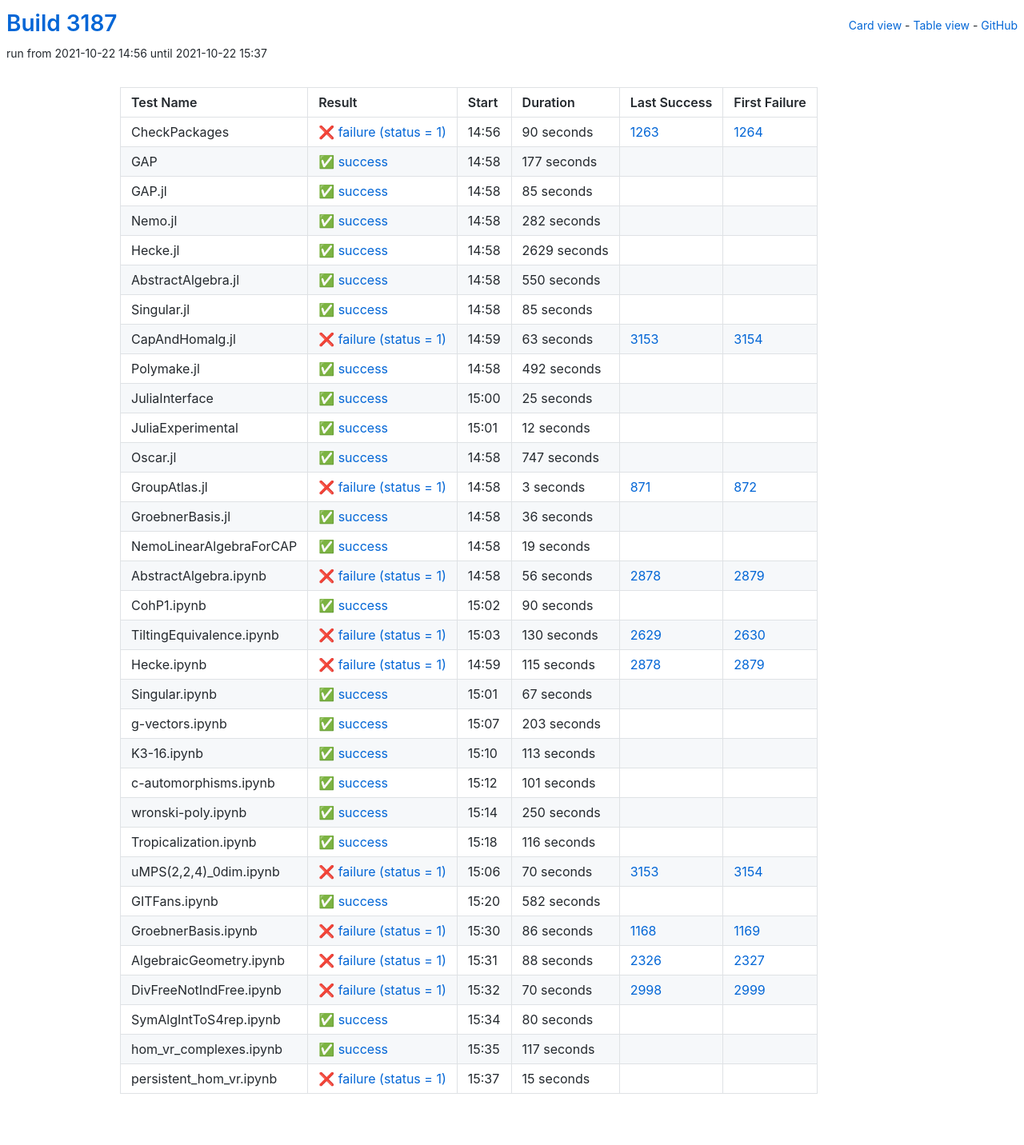
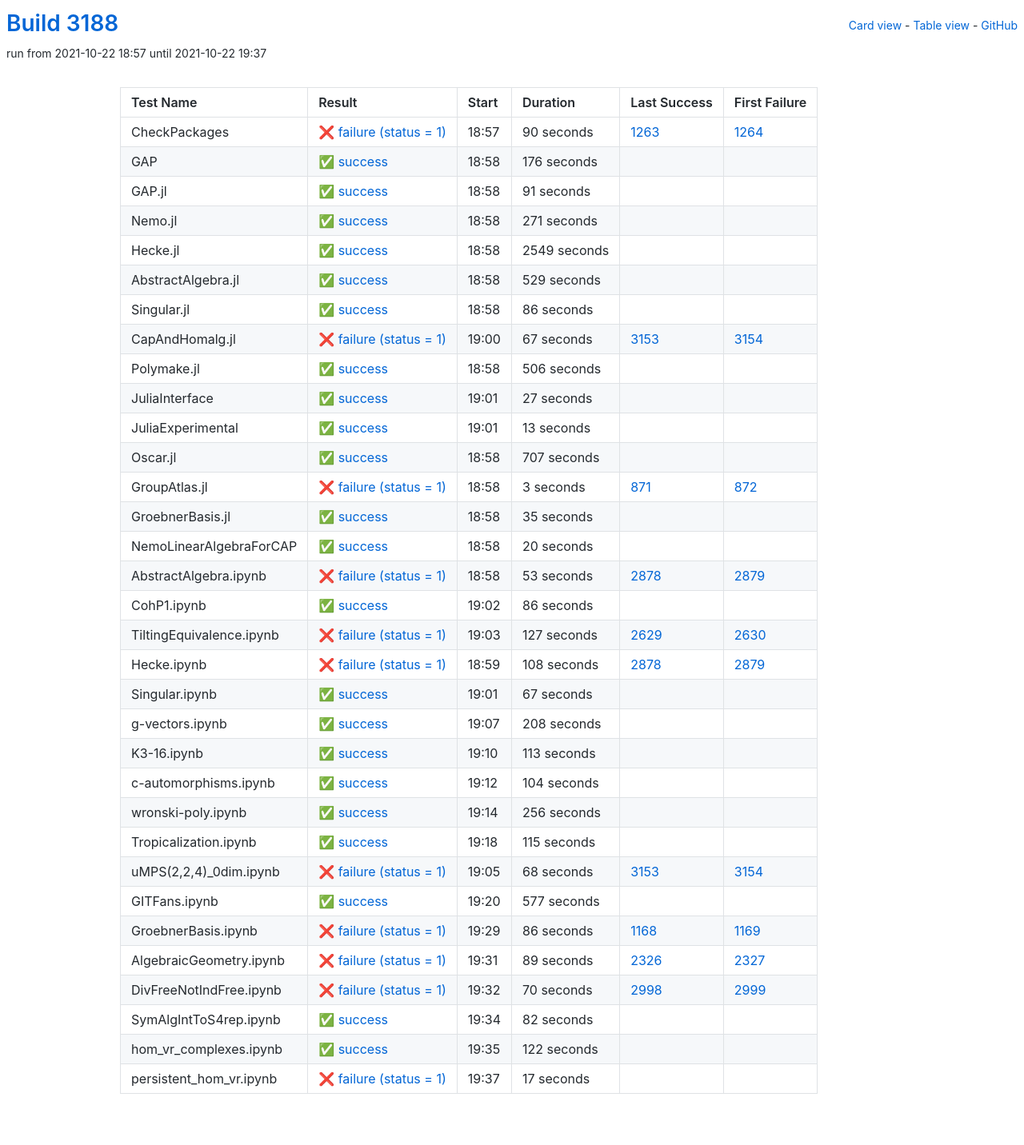
Before and after one commit to oscar-system/oscar-ci-status-stable, a Jekyll site: the page built from table.html, in a window 1280 px wide. Shown: the whole page at 80% size. Built offline with Jekyll 4.4.1, drawn with Linux system fonts in a browser that asks for light colours.

Commit message:
Build #3188

```diff
--- a/_data/ci.yml
+++ b/_data/ci.yml
@@ -1,6 +1,6 @@
 ---
-build: 3187
-build_url: https://oscarci.mathematik.uni-kl.de/job/oscar-stable/3187/
+build: 3188
+build_url: https://oscarci.mathematik.uni-kl.de/job/oscar-stable/3188/
 job: oscar-stable
 organization: oscar-system
 repo: oscar-ci-status-stable
@@ -8,8 +8,8 @@ repourl: https://github.com/oscar-system/oscar-ci-status-stable
 tests:
 - name: CheckPackages
   id: checkpackages
-  log: https://oscarci.mathematik.uni-kl.de/job/oscar-stable/3187/artifact/logs/build-3187/CheckPackages.log
-  start: 2021-10-22 14:56
+  log: https://oscarci.mathematik.uni-kl.de/job/oscar-stable/3188/artifact/logs/build-3188/CheckPackages.log
+  start: 2021-10-22 18:57
   success: false
   exitcode: 1
   status: failure
@@ -20,140 +20,140 @@ tests:
   first_failure_url: https://oscarci.mathematik.uni-kl.de/job/oscar-stable/1264/
 - name: GAP
   id: gap
-  log: https://oscarci.mathematik.uni-kl.de/job/oscar-stable/3187/artifact/logs/build-3187/GAP.log
-  start: 2021-10-22 14:58
+  log: https://oscarci.mathematik.uni-kl.de/job/oscar-stable/3188/artifact/logs/build-3188/GAP.log
+  start: 2021-10-22 18:58
   success: true
   exitcode: 0
   status: success
-  duration: 177
+  duration: 176
   last_success: false
   last_success_url:
   first_failure: false
   first_failure_url:
 - name: GAP.jl
   id: gap-jl
-  log: https://oscarci.mathematik.uni-kl.de/job/oscar-stable/3187/artifact/logs/build-3187/GAP.jl.log
-  start: 2021-10-22 14:58
+  log: https://oscarci.mathematik.uni-kl.de/job/oscar-stable/3188/artifact/logs/build-3188/GAP.jl.log
+  start: 2021-10-22 18:58
   success: true
   exitcode: 0
   status: success
-  duration: 85
+  duration: 91
   last_success: false
   last_success_url:
   first_failure: false
   first_failure_url:
 - name: Nemo.jl
   id: nemo-jl
-  log: https://oscarci.mathematik.uni-kl.de/job/oscar-stable/3187/artifact/logs/build-3187/Nemo.jl.log
-  start: 2021-10-22 14:58
+  log: https://oscarci.mathematik.uni-kl.de/job/oscar-stable/3188/artifact/logs/build-3188/Nemo.jl.log
+  start: 2021-10-22 18:58
   success: true
   exitcode: 0
   status: success
-  duration: 282
+  duration: 271
   last_success: false
   last_success_url:
   first_failure: false
   first_failure_url:
 - name: Hecke.jl
   id: hecke-jl
-  log: https://oscarci.mathematik.uni-kl.de/job/oscar-stable/3187/artifact/logs/build-3187/Hecke.jl.log
-  start: 2021-10-22 14:58
+  log: https://oscarci.mathematik.uni-kl.de/job/oscar-stable/3188/artifact/logs/build-3188/Hecke.jl.log
+  start: 2021-10-22 18:58
   success: true
   exitcode: 0
   status: success
-  duration: 2629
+  duration: 2549
   last_success: false
   last_success_url:
   first_failure: false
   first_failure_url:
 - name: AbstractAlgebra.jl
   id: abstractalgebra-jl
-  log: https://oscarci.mathematik.uni-kl.de/job/oscar-stable/3187/artifact/logs/build-3187/AbstractAlgebra.jl.log
-  start: 2021-10-22 14:58
+  log: https://oscarci.mathematik.uni-kl.de/job/oscar-stable/3188/artifact/logs/build-3188/AbstractAlgebra.jl.log
+  start: 2021-10-22 18:58
   success: true
   exitcode: 0
   status: success
-  duration: 550
+  duration: 529
   last_success: false
   last_success_url:
   first_failure: false
   first_failure_url:
 - name: Singular.jl
   id: singular-jl
-  log: https://oscarci.mathematik.uni-kl.de/job/oscar-stable/3187/artifact/logs/build-3187/Singular.jl.log
-  start: 2021-10-22 14:58
+  log: https://oscarci.mathematik.uni-kl.de/job/oscar-stable/3188/artifact/logs/build-3188/Singular.jl.log
+  start: 2021-10-22 18:58
   success: true
   exitcode: 0
   status: success
-  duration: 85
+  duration: 86
   last_success: false
   last_success_url:
   first_failure: false
   first_failure_url:
 - name: CapAndHomalg.jl
   id: capandhomalg-jl
-  log: https://oscarci.mathematik.uni-kl.de/job/oscar-stable/3187/artifact/logs/build-3187/CapAndHomalg.jl.log
-  start: 2021-10-22 14:59
+  log: https://oscarci.mathematik.uni-kl.de/job/oscar-stable/3188/artifact/logs/build-3188/CapAndHomalg.jl.log
+  start: 2021-10-22 19:00
   success: false
   exitcode: 1
   status: failure
-  duration: 63
+  duration: 67
   last_success: 3153
   last_success_url: https://oscarci.mathematik.uni-kl.de/job/oscar-stable/3153/
   first_failure: 3154
   first_failure_url: https://oscarci.mathematik.uni-kl.de/job/oscar-stable/3154/
 - name: Polymake.jl
   id: polymake-jl
-  log: https://oscarci.mathematik.uni-kl.de/job/oscar-stable/3187/artifact/logs/build-3187/Polymake.jl.log
-  start: 2021-10-22 14:58
+  log: https://oscarci.mathematik.uni-kl.de/job/oscar-stable/3188/artifact/logs/build-3188/Polymake.jl.log
+  start: 2021-10-22 18:58
   success: true
   exitcode: 0
   status: success
-  duration: 492
+  duration: 506
   last_success: false
   last_success_url:
   first_failure: false
   first_failure_url:
 - name: JuliaInterface
   id: juliainterface
-  log: https://oscarci.mathematik.uni-kl.de/job/oscar-stable/3187/artifact/logs/build-3187/JuliaInterface.log
-  start: 2021-10-22 15:00
+  log: https://oscarci.mathematik.uni-kl.de/job/oscar-stable/3188/artifact/logs/build-3188/JuliaInterface.log
+  start: 2021-10-22 19:01
   success: true
   exitcode: 0
   status: success
-  duration: 25
+  duration: 27
   last_success: false
   last_success_url:
   first_failure: false
   first_failure_url:
 - name: JuliaExperimental
   id: juliaexperimental
-  log: https://oscarci.mathematik.uni-kl.de/job/oscar-stable/3187/artifact/logs/build-3187/JuliaExperimental.log
-  start: 2021-10-22 15:01
+  log: https://oscarci.mathematik.uni-kl.de/job/oscar-stable/3188/artifact/logs/build-3188/JuliaExperimental.log
+  start: 2021-10-22 19:01
   success: true
   exitcode: 0
   status: success
-  duration: 12
+  duration: 13
   last_success: false
   last_success_url:
   first_failure: false
   first_failure_url:
 - name: Oscar.jl
   id: oscar-jl
-  log: https://oscarci.mathematik.uni-kl.de/job/oscar-stable/3187/artifact/logs/build-3187/Oscar.jl.log
-  start: 2021-10-22 14:58
+  log: https://oscarci.mathematik.uni-kl.de/job/oscar-stable/3188/artifact/logs/build-3188/Oscar.jl.log
+  start: 2021-10-22 18:58
   success: true
   exitcode: 0
   status: success
-  duration: 747
+  duration: 707
   last_success: false
   last_success_url:
   first_failure: false
   first_failure_url:
 - name: GroupAtlas.jl
   id: groupatlas-jl
-  log: https://oscarci.mathematik.uni-kl.de/job/oscar-stable/3187/artifact/logs/build-3187/GroupAtlas.jl.log
-  start: 2021-10-22 14:58
+  log: https://oscarci.mathematik.uni-kl.de/job/oscar-stable/3188/artifact/logs/build-3188/GroupAtlas.jl.log
+  start: 2021-10-22 18:58
   success: false
   exitcode: 1
   status: failure
@@ -164,80 +164,80 @@ tests:
   first_failure_url: https://oscarci.mathematik.uni-kl.de/job/oscar-stable/872/
 - name: GroebnerBasis.jl
   id: groebnerbasis-jl
-  log: https://oscarci.mathematik.uni-kl.de/job/oscar-stable/3187/artifact/logs/build-3187/GroebnerBasis.jl.log
-  start: 2021-10-22 14:58
+  log: https://oscarci.mathematik.uni-kl.de/job/oscar-stable/3188/artifact/logs/build-3188/GroebnerBasis.jl.log
+  start: 2021-10-22 18:58
   success: true
   exitcode: 0
   status: success
-  duration: 36
+  duration: 35
   last_success: false
   last_success_url:
   first_failure: false
   first_failure_url:
 - name: NemoLinearAlgebraForCAP
   id: nemolinearalgebraforcap
-  log: https://oscarci.mathematik.uni-kl.de/job/oscar-stable/3187/artifact/logs/build-3187/NemoLinearAlgebraForCAP.log
-  start: 2021-10-22 14:58
+  log: https://oscarci.mathematik.uni-kl.de/job/oscar-stable/3188/artifact/logs/build-3188/NemoLinearAlgebraForCAP.log
+  start: 2021-10-22 18:58
   success: true
   exitcode: 0
   status: success
-  duration: 19
+  duration: 20
   last_success: false
   last_success_url:
   first_failure: false
   first_failure_url:
 - name: AbstractAlgebra.ipynb
   id: abstractalgebra-ipynb
-  log: https://oscarci.mathematik.uni-kl.de/job/oscar-stable/3187/artifact/logs/build-3187/AbstractAlgebra.ipynb.log
-  start: 2021-10-22 14:58
+  log: https://oscarci.mathematik.uni-kl.de/job/oscar-stable/3188/artifact/logs/build-3188/AbstractAlgebra.ipynb.log
+  start: 2021-10-22 18:58
   success: false
   exitcode: 1
   status: failure
-  duration: 56
+  duration: 53
   last_success: 2878
   last_success_url: https://oscarci.mathematik.uni-kl.de/job/oscar-stable/2878/
   first_failure: 2879
   first_failure_url: https://oscarci.mathematik.uni-kl.de/job/oscar-stable/2879/
 - name: CohP1.ipynb
   id: cohp1-ipynb
-  log: https://oscarci.mathematik.uni-kl.de/job/oscar-stable/3187/artifact/logs/build-3187/CohP1.ipynb.log
-  start: 2021-10-22 15:02
+  log: https://oscarci.mathematik.uni-kl.de/job/oscar-stable/3188/artifact/logs/build-3188/CohP1.ipynb.log
+  start: 2021-10-22 19:02
   success: true
   exitcode: 0
   status: success
-  duration: 90
+  duration: 86
   last_success: false
   last_success_url:
   first_failure: false
   first_failure_url:
 - name: TiltingEquivalence.ipynb
   id: tiltingequivalence-ipynb
-  log: https://oscarci.mathematik.uni-kl.de/job/oscar-stable/3187/artifact/logs/build-3187/TiltingEquivalence.ipynb.log
-  start: 2021-10-22 15:03
+  log: https://oscarci.mathematik.uni-kl.de/job/oscar-stable/3188/artifact/logs/build-3188/TiltingEquivalence.ipynb.log
+  start: 2021-10-22 19:03
   success: false
   exitcode: 1
   status: failure
-  duration: 130
+  duration: 127
   last_success: 2629
   last_success_url: https://oscarci.mathematik.uni-kl.de/job/oscar-stable/2629/
   first_failure: 2630
   first_failure_url: https://oscarci.mathematik.uni-kl.de/job/oscar-stable/2630/
 - name: Hecke.ipynb
   id: hecke-ipynb
-  log: https://oscarci.mathematik.uni-kl.de/job/oscar-stable/3187/artifact/logs/build-3187/Hecke.ipynb.log
-  start: 2021-10-22 14:59
+  log: https://oscarci.mathematik.uni-kl.de/job/oscar-stable/3188/artifact/logs/build-3188/Hecke.ipynb.log
+  start: 2021-10-22 18:59
   success: false
   exitcode: 1
   status: failure
-  duration: 115
+  duration: 108
   last_success: 2878
   last_success_url: https://oscarci.mathematik.uni-kl.de/job/oscar-stable/2878/
   first_failure: 2879
   first_failure_url: https://oscarci.mathematik.uni-kl.de/job/oscar-stable/2879/
 - name: Singular.ipynb
   id: singular-ipynb
-  log: https://oscarci.mathematik.uni-kl.de/job/oscar-stable/3187/artifact/logs/build-3187/Singular.ipynb.log
-  start: 2021-10-22 15:01
+  log: https://oscarci.mathematik.uni-kl.de/job/oscar-stable/3188/artifact/logs/build-3188/Singular.ipynb.log
+  start: 2021-10-22 19:01
   success: true
   exitcode: 0
   status: success
@@ -248,20 +248,20 @@ tests:
   first_failure_url:
 - name: g-vectors.ipynb
   id: g-vectors-ipynb
-  log: https://oscarci.mathematik.uni-kl.de/job/oscar-stable/3187/artifact/logs/build-3187/g-vectors.ipynb.log
-  start: 2021-10-22 15:07
+  log: https://oscarci.mathematik.uni-kl.de/job/oscar-stable/3188/artifact/logs/build-3188/g-vectors.ipynb.log
+  start: 2021-10-22 19:07
   success: true
   exitcode: 0
   status: success
-  duration: 203
+  duration: 208
   last_success: false
   last_success_url:
   first_failure: false
   first_failure_url:
 - name: K3-16.ipynb
   id: k3-16-ipynb
-  log: https://oscarci.mathematik.uni-kl.de/job/oscar-stable/3187/artifact/logs/build-3187/K3-16.ipynb.log
-  start: 2021-10-22 15:10
+  log: https://oscarci.mathematik.uni-kl.de/job/oscar-stable/3188/artifact/logs/build-3188/K3-16.ipynb.log
+  start: 2021-10-22 19:10
   success: true
   exitcode: 0
   status: success
@@ -272,68 +272,68 @@ tests:
   first_failure_url:
 - name: c-automorphisms.ipynb
   id: c-automorphisms-ipynb
-  log: https://oscarci.mathematik.uni-kl.de/job/oscar-stable/3187/artifact/logs/build-3187/c-automorphisms.ipynb.log
-  start: 2021-10-22 15:12
+  log: https://oscarci.mathematik.uni-kl.de/job/oscar-stable/3188/artifact/logs/build-3188/c-automorphisms.ipynb.log
+  start: 2021-10-22 19:12
   success: true
   exitcode: 0
   status: success
-  duration: 101
+  duration: 104
   last_success: false
   last_success_url:
   first_failure: false
   first_failure_url:
 - name: wronski-poly.ipynb
   id: wronski-poly-ipynb
-  log: https://oscarci.mathematik.uni-kl.de/job/oscar-stable/3187/artifact/logs/build-3187/wronski-poly.ipynb.log
-  start: 2021-10-22 15:14
+  log: https://oscarci.mathematik.uni-kl.de/job/oscar-stable/3188/artifact/logs/build-3188/wronski-poly.ipynb.log
+  start: 2021-10-22 19:14
   success: true
   exitcode: 0
   status: success
-  duration: 250
+  duration: 256
   last_success: false
   last_success_url:
   first_failure: false
   first_failure_url:
 - name: Tropicalization.ipynb
   id: tropicalization-ipynb
-  log: https://oscarci.mathematik.uni-kl.de/job/oscar-stable/3187/artifact/logs/build-3187/Tropicalization.ipynb.log
-  start: 2021-10-22 15:18
+  log: https://oscarci.mathematik.uni-kl.de/job/oscar-stable/3188/artifact/logs/build-3188/Tropicalization.ipynb.log
+  start: 2021-10-22 19:18
   success: true
   exitcode: 0
   status: success
-  duration: 116
+  duration: 115
   last_success: false
   last_success_url:
   first_failure: false
   first_failure_url:
 - name: uMPS(2,2,4)_0dim.ipynb
   id: umps-2-2-4-0dim-ipynb
-  log: https://oscarci.mathematik.uni-kl.de/job/oscar-stable/3187/artifact/logs/build-3187/uMPS-2-2-4-_0dim.ipynb.log
-  start: 2021-10-22 15:06
+  log: https://oscarci.mathematik.uni-kl.de/job/oscar-stable/3188/artifact/logs/build-3188/uMPS-2-2-4-_0dim.ipynb.log
+  start: 2021-10-22 19:05
   success: false
   exitcode: 1
   status: failure
-  duration: 70
+  duration: 68
   last_success: 3153
   last_success_url: https://oscarci.mathematik.uni-kl.de/job/oscar-stable/3153/
   first_failure: 3154
   first_failure_url: https://oscarci.mathematik.uni-kl.de/job/oscar-stable/3154/
 - name: GITFans.ipynb
   id: gitfans-ipynb
-  log: https://oscarci.mathematik.uni-kl.de/job/oscar-stable/3187/artifact/logs/build-3187/GITFans.ipynb.log
-  start: 2021-10-22 15:20
+  log: https://oscarci.mathematik.uni-kl.de/job/oscar-stable/3188/artifact/logs/build-3188/GITFans.ipynb.log
+  start: 2021-10-22 19:20
   success: true
   exitcode: 0
   status: success
-  duration: 582
+  duration: 577
   last_success: false
   last_success_url:
   first_failure: false
   first_failure_url:
 - name: GroebnerBasis.ipynb
   id: groebnerbasis-ipynb
-  log: https://oscarci.mathematik.uni-kl.de/job/oscar-stable/3187/artifact/logs/build-3187/GroebnerBasis.ipynb.log
-  start: 2021-10-22 15:30
+  log: https://oscarci.mathematik.uni-kl.de/job/oscar-stable/3188/artifact/logs/build-3188/GroebnerBasis.ipynb.log
+  start: 2021-10-22 19:29
   success: false
   exitcode: 1
   status: failure
@@ -344,20 +344,20 @@ tests:
   first_failure_url: https://oscarci.mathematik.uni-kl.de/job/oscar-stable/1169/
 - name: AlgebraicGeometry.ipynb
   id: algebraicgeometry-ipynb
-  log: https://oscarci.mathematik.uni-kl.de/job/oscar-stable/3187/artifact/logs/build-3187/AlgebraicGeometry.ipynb.log
-  start: 2021-10-22 15:31
+  log: https://oscarci.mathematik.uni-kl.de/job/oscar-stable/3188/artifact/logs/build-3188/AlgebraicGeometry.ipynb.log
+  start: 2021-10-22 19:31
   success: false
   exitcode: 1
   status: failure
-  duration: 88
+  duration: 89
   last_success: 2326
   last_success_url: https://oscarci.mathematik.uni-kl.de/job/oscar-stable/2326/
   first_failure: 2327
   first_failure_url: https://oscarci.mathematik.uni-kl.de/job/oscar-stable/2327/
 - name: DivFreeNotIndFree.ipynb
   id: divfreenotindfree-ipynb
-  log: https://oscarci.mathematik.uni-kl.de/job/oscar-stable/3187/artifact/logs/build-3187/DivFreeNotIndFree.ipynb.log
-  start: 2021-10-22 15:32
+  log: https://oscarci.mathematik.uni-kl.de/job/oscar-stable/3188/artifact/logs/build-3188/DivFreeNotIndFree.ipynb.log
+  start: 2021-10-22 19:32
   success: false
   exitcode: 1
   status: failure
@@ -368,36 +368,36 @@ tests:
   first_failure_url: https://oscarci.mathematik.uni-kl.de/job/oscar-stable/2999/
 - name: SymAlgIntToS4rep.ipynb
   id: symalginttos4rep-ipynb
-  log: https://oscarci.mathematik.uni-kl.de/job/oscar-stable/3187/artifact/logs/build-3187/SymAlgIntToS4rep.ipynb.log
-  start: 2021-10-22 15:34
+  log: https://oscarci.mathematik.uni-kl.de/job/oscar-stable/3188/artifact/logs/build-3188/SymAlgIntToS4rep.ipynb.log
+  start: 2021-10-22 19:34
   success: true
   exitcode: 0
   status: success
-  duration: 80
+  duration: 82
   last_success: false
   last_success_url:
   first_failure: false
   first_failure_url:
 - name: hom_vr_complexes.ipynb
   id: hom-vr-complexes-ipynb
-  log: https://oscarci.mathematik.uni-kl.de/job/oscar-stable/3187/artifact/logs/build-3187/hom_vr_complexes.ipynb.log
-  start: 2021-10-22 15:35
+  log: https://oscarci.mathematik.uni-kl.de/job/oscar-stable/3188/artifact/logs/build-3188/hom_vr_complexes.ipynb.log
+  start: 2021-10-22 19:35
   success: true
   exitcode: 0
   status: success
-  duration: 117
+  duration: 122
   last_success: false
   last_success_url:
   first_failure: false
   first_failure_url:
 - name: persistent_hom_vr.ipynb
   id: persistent-hom-vr-ipynb
-  log: https://oscarci.mathematik.uni-kl.de/job/oscar-stable/3187/artifact/logs/build-3187/persistent_hom_vr.ipynb.log
-  start: 2021-10-22 15:37
+  log: https://oscarci.mathematik.uni-kl.de/job/oscar-stable/3188/artifact/logs/build-3188/persistent_hom_vr.ipynb.log
+  start: 2021-10-22 19:37
   success: false
   exitcode: 1
   status: failure
-  duration: 15
+  duration: 17
   last_success: false
   last_success_url:
   first_failure: false
```
Also changed, not shown: README.md.
